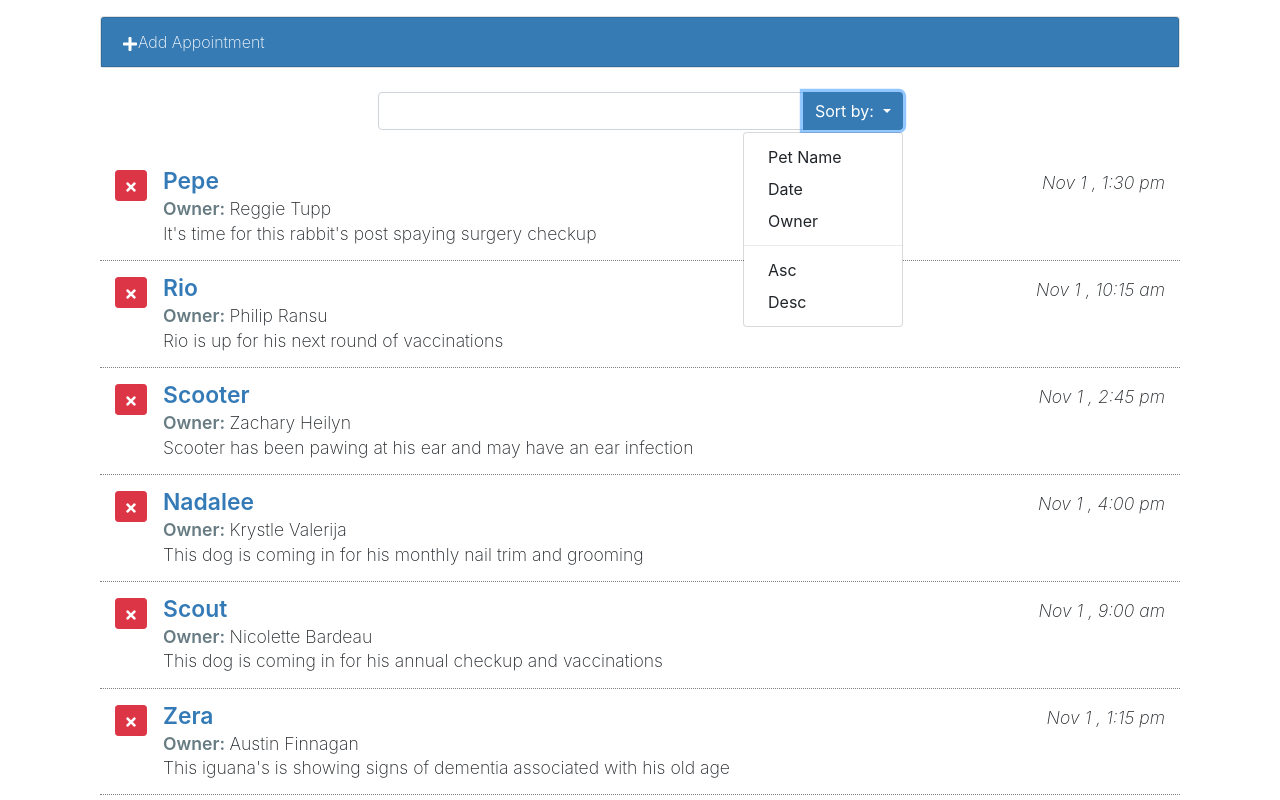
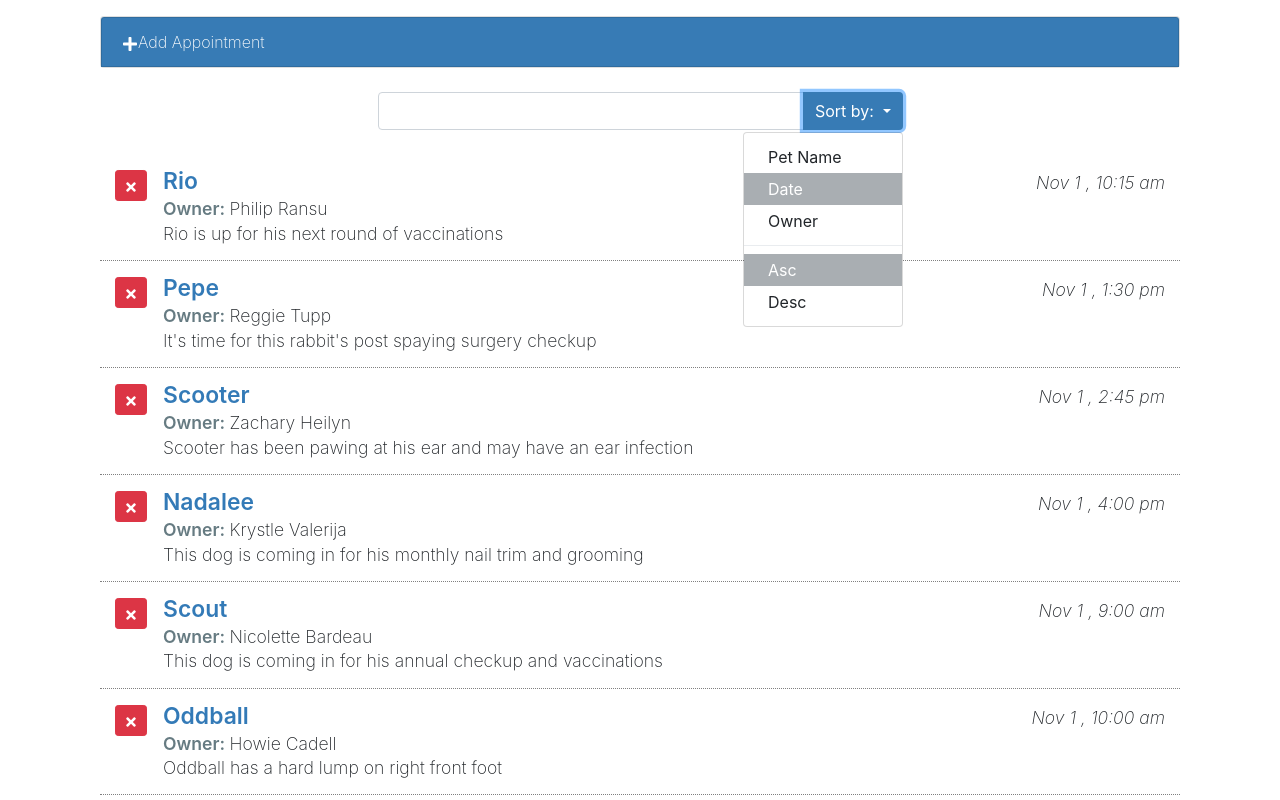
Before and after one commit to Raulster24/appointment-manager-react, a React (Create React App) app: page / in a window 1280 px wide. Both pictures are taken after a click on the button "Sort by:". Shown: the top 800 px of the page. Built offline with nearby package versions, Linux system fonts and the light colour scheme.

Commit message:
[feat] : added sort functionality

```diff
--- a/src/components/App.js
+++ b/src/components/App.js
@@ -14,6 +14,8 @@ class App extends Component {
     this.state = {
       myAppointments: [],
       formDisplay: false,
+      orderBy: 'aptDate',
+      orderDir: 'asc',
       lastIndex: 0
     }
     //this.deleteAppointment = this.deleteAppointment.bind(this);
@@ -46,6 +48,13 @@ class App extends Component {
 
   }
 
+  changeOrder = (order, dir)=> {
+    this.setState({
+      orderBy: order,
+      orderDir: dir
+    })
+  }
+
   componentDidMount() {
     fetch('./data.json').then(response => response.json()).then(result => {
       const apts = result.map(item =>{
@@ -60,6 +69,24 @@ class App extends Component {
   }
 
   render() {
+
+ let order;
+ let filteredApts = this.state.myAppointments;
+ if (this.state.orderDir === 'asc') {
+   order = 1;
+ } else{
+   order = -1;
+ }
+
+ filteredApts.sort((a,b) => {
+   if(a[this.state.orderBy].toLowerCase() < b[this.state.orderBy].toLowerCase()){
+     return -1 * order;
+   }
+   else{
+     return 1 * order;
+   }
+ })
+
   return (
     <main id="petratings">
     <div className="container">
@@ -67,8 +94,8 @@ class App extends Component {
         <div className="col-md-12 bg-white">
           <div className="container">
             <AddAppointments formDisplay = {this.state.formDisplay} toggleForm = {this.toggleForm} addAppointment= {this.addAppointment}></AddAppointments>
-            <SearchAppointments></SearchAppointments>
-            <ListAppointments appointments = {this.state.myAppointments}
+            <SearchAppointments orderBy = {this.state.orderBy} orderDir = {this.state.orderDir} changeOrder = {this.changeOrder}></SearchAppointments>
+            <ListAppointments appointments = {filteredApts}
             deleteAppointment = {this.deleteAppointment}></ListAppointments>
           </div>
         </div>
--- a/src/components/SearchAppointments.js
+++ b/src/components/SearchAppointments.js
@@ -25,20 +25,32 @@ class SearchAppointments extends Component {
                   </button>
 
                   <div className="sort-menu dropdown-menu dropdown-menu-right">
-                    <button className="sort-by dropdown-item" href="#">
+                    <button className=
+                    {'sort-by dropdown-item ' + (this.props.orderBy === 'petName'? 'active': '')}
+                    onClick={(e)=> this.props.changeOrder('petName', this.props.orderDir)}
+                    href="#">
                       Pet Name
                     </button>
-                    <button className="sort-by dropdown-item" href="#">
+                    <button className=
+                    {'sort-by dropdown-item ' + (this.props.orderBy === 'aptDate'? 'active': '')}
+                    onClick={(e)=> this.props.changeOrder('aptDate', this.props.orderDir)}
+                    href="#">
                       Date
                     </button>
-                    <button className="sort-by dropdown-item" href="#">
+                    <button className={'sort-by dropdown-item ' + (this.props.orderBy === 'ownerName'? 'active': '')}
+                    onClick={(e)=> this.props.changeOrder('ownerName', this.props.orderDir)}
+                    href="#">
                       Owner
                     </button>
                     <div role="separator" className="dropdown-divider" />
-                    <button className="sort-by dropdown-item" href="#">
+                    <button className={'sort-by dropdown-item ' + (this.props.orderDir === 'asc'? 'active': '')}
+                    onClick={(e)=> this.props.changeOrder(this.props.orderBy, 'asc')}
+                    href="#">
                       Asc
                     </button>
-                    <button className="sort-by dropdown-item" href="#">
+                    <button className={'sort-by dropdown-item ' + (this.props.orderBy === 'desc'? 'active': '')}
+                    onClick={(e)=> this.props.changeOrder(this.props.orderBy, 'desc')}
+                    href="#">
                       Desc
                     </button>
                   </div>
```
